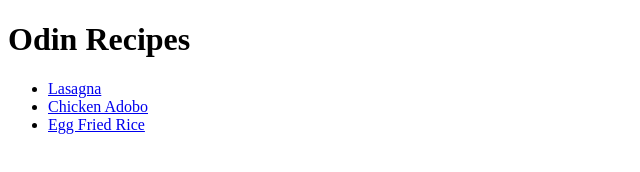
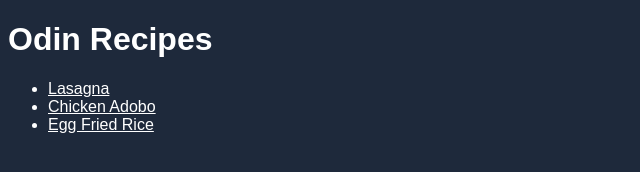
Before and after one commit to jffrsnpbbr/odin-recipes, a plain HTML site: page index.html in a window 1280 px wide. Shown: the whole page, without its empty margins (0-640 px from the left). Drawn offline with Linux system fonts and the light colour scheme.

Commit message:
Update change background to blue and color text to white

```diff
--- a/index.html
+++ b/index.html
@@ -3,6 +3,7 @@
 <head>
     <meta charset="UTF-8">
     <title>Odin Recipes</title>
+    <link rel="stylesheet" href="styles.css">
 </head>
 <body>
     <h1>Odin Recipes</h1>
--- /dev/null
+++ b/styles.css
@@ -0,0 +1,9 @@
+body {
+    font-family: Arial, Helvetica, sans-serif;
+    background-color: rgb(30, 41, 59);
+    color: white;
+}
+
+a {
+    color: white;
+}
```
